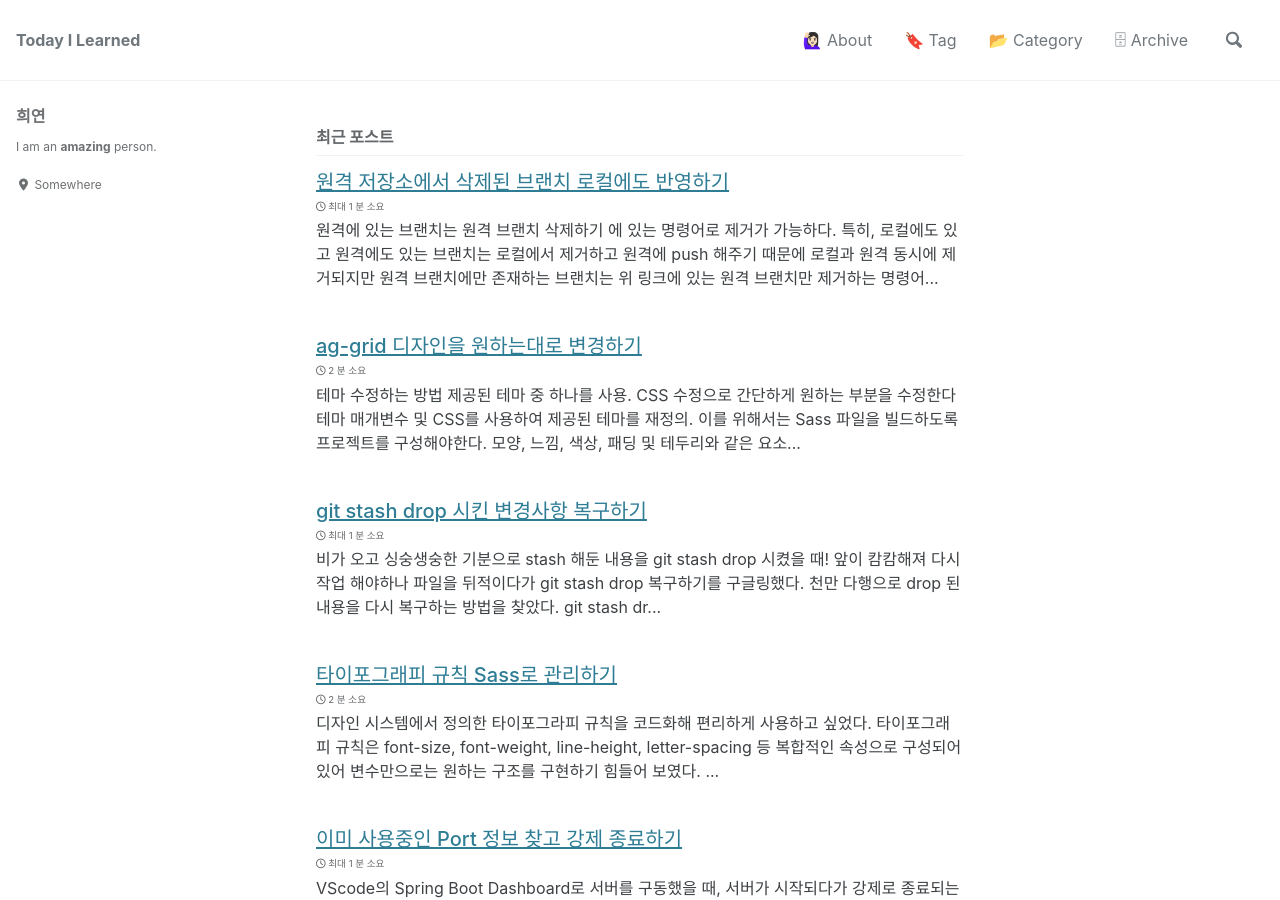
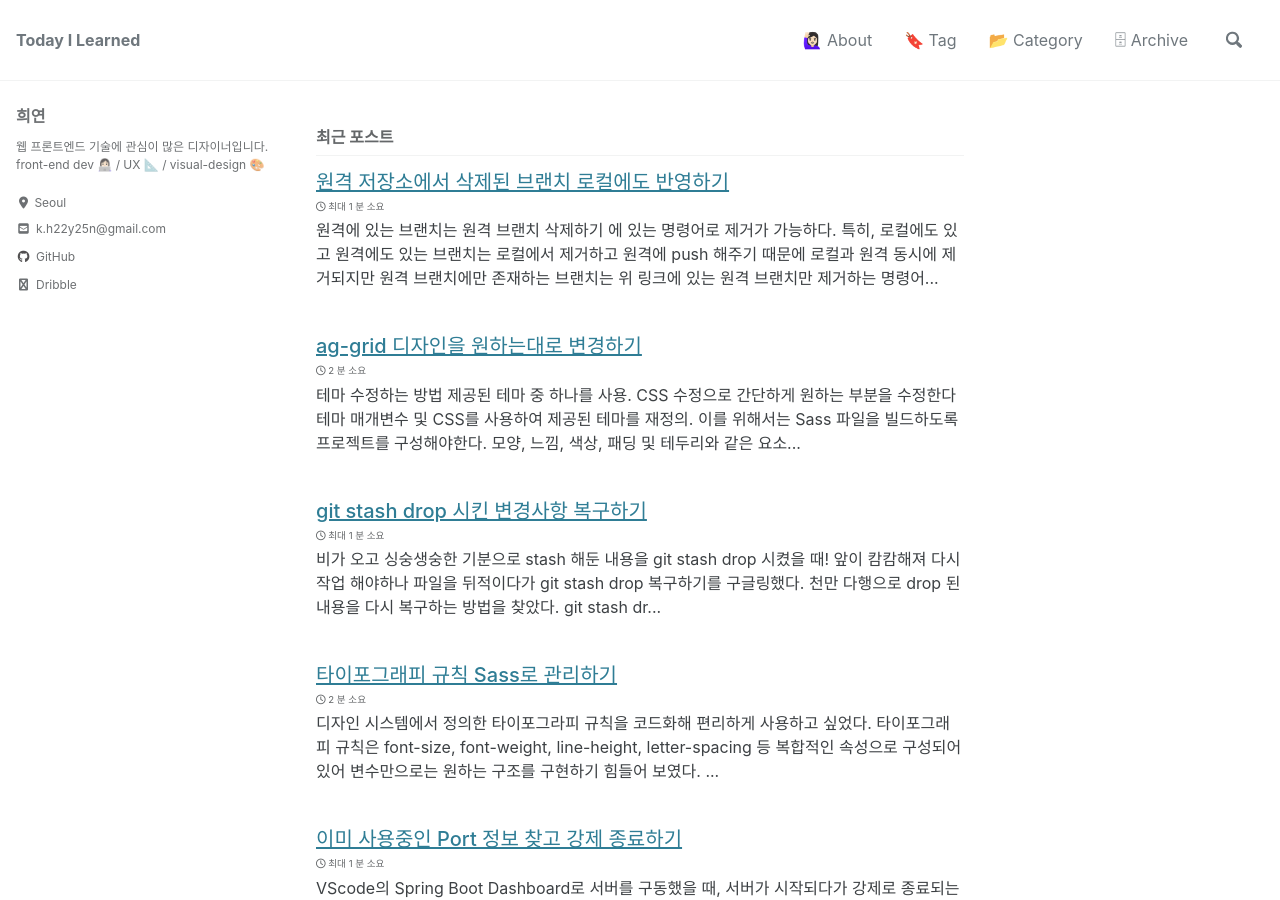
Before and after one commit to h22y25n/h22y25n.github.io, a Jekyll site: the page built from index.html, in a window 1280 px wide and 900 px high. Built offline with Jekyll 4.4.1, drawn with Linux system fonts in a browser that asks for light colours; cached includes are drawn as plain includes; nearby versions of some CDN libraries; the list of posts is cut into pages by our own code.

Commit message:
Fix: 정보 수정

```diff
--- a/_config.yml
+++ b/_config.yml
@@ -95,13 +95,13 @@ analytics:
 author:
   name             : "희연"
   avatar           : # path of avatar image, e.g. "/assets/images/bio-photo.jpg"
-  bio              : "I am an **amazing** person."
-  location         : "Somewhere"
+  bio              : "웹 프론트엔드 기술에 관심이 많은 디자이너입니다. <br/> front-end dev 👩🏻‍💻 / UX 📐 / visual-design 🎨 "
+  location         : "Seoul"
   email            :
   links:
-    - label: "Email"
+    - label: "k.h22y25n@gmail.com"
       icon: "fas fa-fw fa-envelope-square"
-      # url: "mailto:your.name@email.com"
+      url: "mailto:k.h22y25n@gmail.com"
     - label: "Website"
       icon: "fas fa-fw fa-link"
       # url: "https://your-website.com"
@@ -113,10 +113,10 @@ author:
       # url: "https://facebook.com/"
     - label: "GitHub"
       icon: "fab fa-fw fa-github"
-      # url: "https://github.com/"
-    - label: "Instagram"
-      icon: "fab fa-fw fa-instagram"
-      # url: "https://instagram.com/"
+      url: "https://github.com/h22y25n"
+    - label: "Dribble"
+      icon: "fab fa-fw fa-basketball-ball"
+      url: "https://dribbble.com/search/h22y25n"
 
 # Site Footer
 footer:
--- a/_sass/minimal-mistakes/_sidebar.scss
+++ b/_sass/minimal-mistakes/_sidebar.scss
@@ -309,7 +309,7 @@
     padding-top: 2px;
     padding-bottom: 2px;
     color: inherit;
-    font-size: $type-size-5;
+    font-size: $type-size-6;
     text-decoration: none;
 
     &:hover {
```
